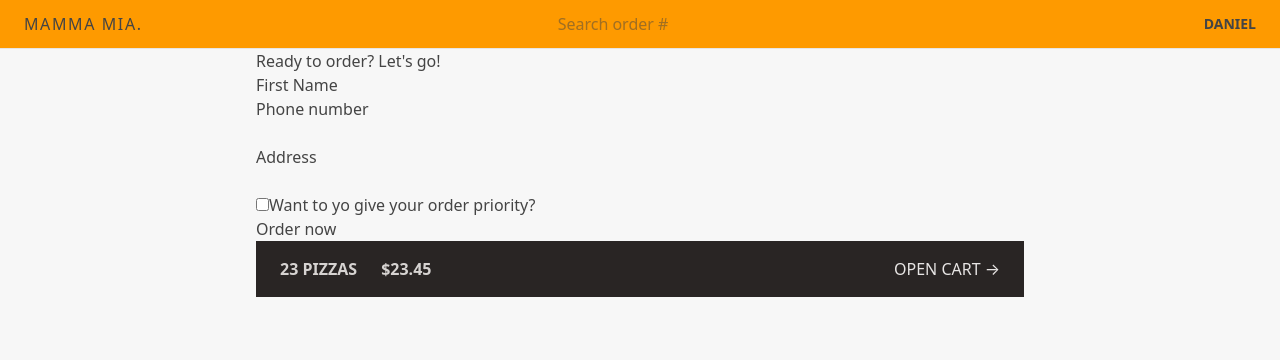
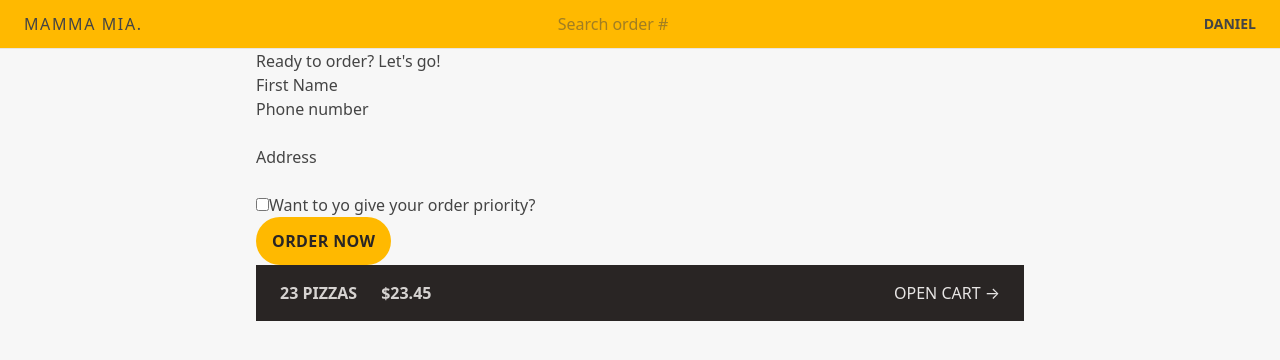
Before and after one commit to georgiev098/react-vite-pizza-app, a React (Vite) app: page /order/new in a window 1280 px wide. Shown: the top 360 px of the page. Built offline with nearby package versions, Linux system fonts and the light colour scheme.

Commit message:
(style) add button styling

```diff
--- a/src/features/cart/Cart.jsx
+++ b/src/features/cart/Cart.jsx
@@ -29,7 +29,12 @@ export default function Cart() {
 
   return (
     <div>
-      <Link to="/menu">&larr; Back to menu</Link>
+      <Link
+        to="/menu"
+        className="text-sm text-blue-400 hover:text-blue-500 hover:underline"
+      >
+        &larr; Back to menu
+      </Link>
 
       <h2>Your cart, %NAME%</h2>
 
--- a/src/features/order/CreateOrder.jsx
+++ b/src/features/order/CreateOrder.jsx
@@ -76,7 +76,10 @@ export default function CreateOrder() {
 
         <div>
           <input type="hidden" name="cart" value={JSON.stringify(cart)} />
-          <button disabled={isSubmitting}>
+          <button
+            disabled={isSubmitting}
+            className="bg-amber-400 uppercase font-semibold text-stone-800 py-3 px-4 inline-block tracking-wide rounded-full hover:bg-amber-300 transition-colors focus:outline-none focus:ring focus:ring-amber-300 focus:ring-offset-2 disabled:cursor-not-allowed"
+          >
             {isSubmitting ? "Placing order..." : "Order now"}
           </button>
         </div>
--- a/src/ui/Header.jsx
+++ b/src/ui/Header.jsx
@@ -5,7 +5,7 @@ import Username from "../features/user/Username";
 export default function Header() {
   return (
     <div>
-      <header className="flex items-center justify-between bg-amber-500 uppercase px-4 py-3 border-b border-stone-200 sm:px-6">
+      <header className="flex items-center justify-between bg-amber-400 uppercase px-4 py-3 border-b border-stone-200 sm:px-6">
         <Link className="tracking-widest" to="/">
           Mamma mia.
         </Link>
```
